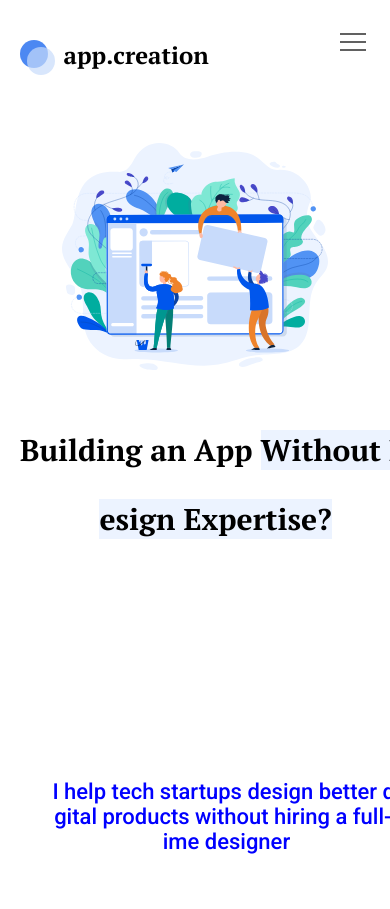
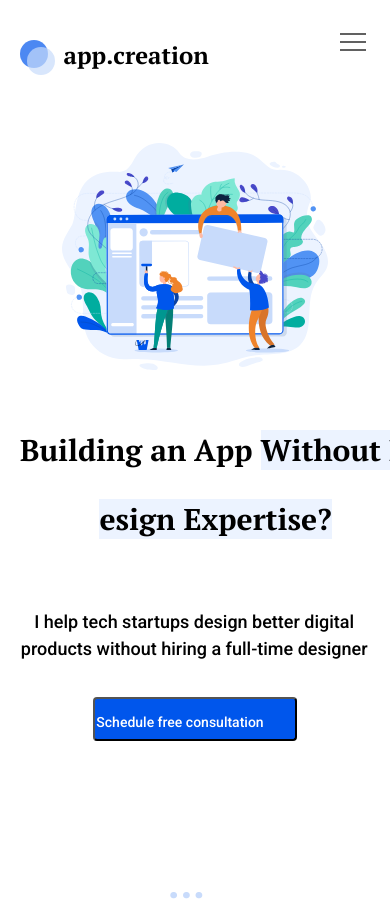
Before and after one commit to WebHeroSchool/new-project123, a plain HTML site: page index.html in a window 390 px wide. Shown: the top 909 px of the page. Drawn offline with Linux system fonts and the light colour scheme.

Commit message:
изменения в main__button и main__subtitle
-

```diff
--- a/style.css
+++ b/style.css
@@ -161,12 +161,17 @@ height: 35px;
 
     .main__subtitle{
     margin-bottom: 40px;
-    margin: 60% 40% 20% 10%;
-    font: 22px/25px Roboto, arial, helvetica, sans-serif;
-    color:blue;
+    margin: 19px 1px 35px 1%;
+    font: 18px/27px Roboto, arial, helvetica, sans-serif;
+    color: black;
     width:350px;
-    word-break:break-all;
-    }
+    word-break:keep-all;
+     }
+
+    .main__button{
+    font: 15px/18px Roboto, arial, helvetica, sans-serif;
+    padding: 15px 31px 9px 1px;
+      }
 
    .menu{
     display: flex;
```
